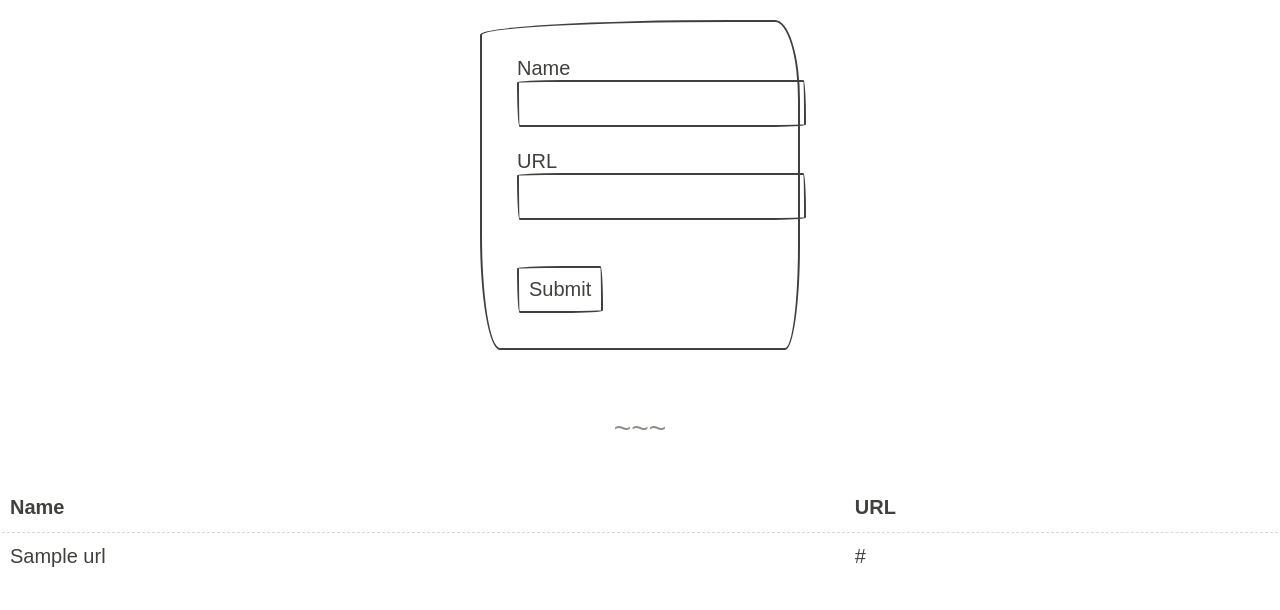
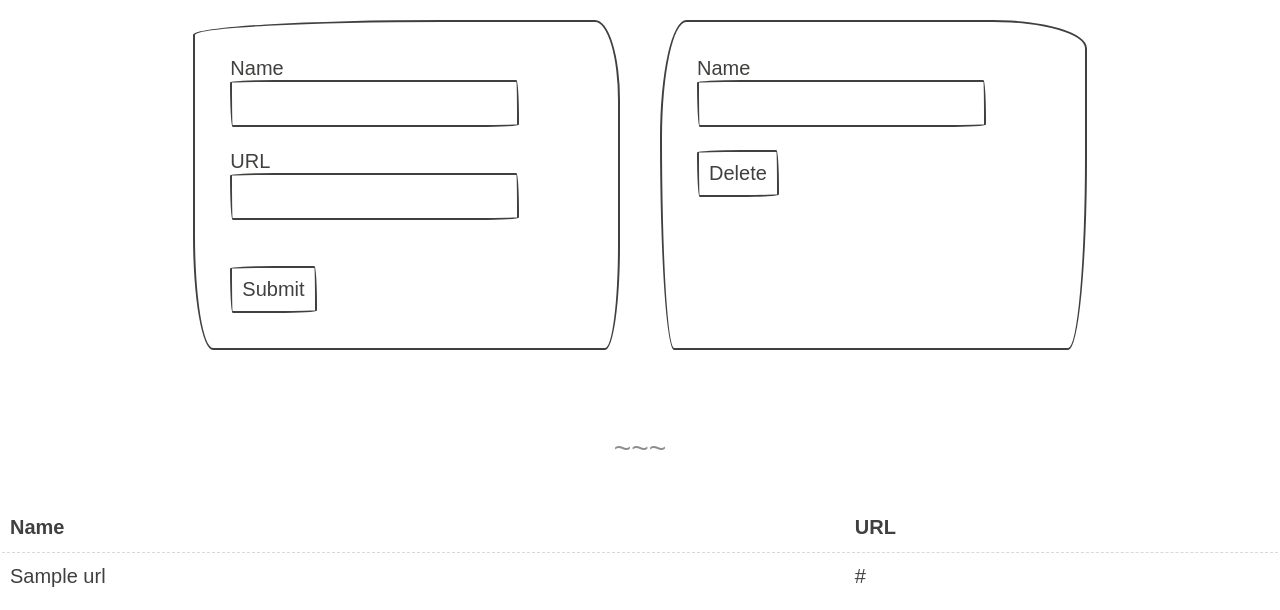
Before and after one commit to yumpyy/rss-reader, a Flask app: template templates/addfeed.html in a window 1280 px wide. Shown: the top 610 px of the page. Run offline with Flask 3, Linux system fonts and the light colour scheme; the template is opened without the code that fills it: most values are stand-ins (such as "Sample title", 1, 10 or a date in 2020); some web fonts are replaced.

Commit message:
Can delete feeds now, moved /add to /manage

```diff
--- a/app.py
+++ b/app.py
@@ -1,6 +1,6 @@
 from flask import Flask, render_template, request
 from main import feedFetch
-from db import addDataToSql, urlsFromDatabase
+from db import addDataToSql, urlsFromDatabase, deleteDataSql
 
 app = Flask(__name__)
 
@@ -26,18 +26,31 @@ def articleRead():
 
     return render_template("404.html")
 
-@app.route("/add", methods=['POST', 'GET'])
+@app.route("/manage", methods=['POST', 'GET'])
 def addFeed():
 
     if request.method == "GET":
         return render_template("addfeed.html", urlData=urlsFromDatabase())
 
     name = request.form.get("name")
+    action = request.form.get("action")
     url = request.form.get("url")
 
-    if addDataToSql(url, name):
+    if action == "Submit":
+
+        if addDataToSql(url, name):
+            return render_template("addfeed.html", urlData=urlsFromDatabase())
+        else:
+            return render_template("404.html")
+
+    elif action == "Delete":
+
+        if deleteDataSql(name):
+            return render_template("addfeed.html", urlData=urlsFromDatabase())
+        else:
+            return render_template("404.html")
+
+    else:
         return render_template("addfeed.html", urlData=urlsFromDatabase())
 
-    return render_template("404.html")
-
 app.run(debug=True)
--- a/credentials.json
+++ b/credentials.json
@@ -1,4 +1,4 @@
 {
-  "username" : "",
-  "password" : ""
+  "username" : "anupam",
+  "password" : "anupam"
 }
--- a/static/styles/addfeed.css
+++ b/static/styles/addfeed.css
@@ -3,7 +3,7 @@ html {
 }
 
 .form-container {
-  margin: 20px auto;
+  margin: 20px;
   width: 60%;
   padding: 10px;
 }
--- a/templates/addfeed.html
+++ b/templates/addfeed.html
@@ -9,8 +9,9 @@
   </head>
   <body>
 
-    <div class="form-container sm-3 col border border-5 border-primary">
-    <form action="/add" method="post">
+    <div class="row flex-center">
+      <div class="form-container sm-3 col border border-5 border-primary sm-4 col">
+      <form action="/manage" method="post">
         <div>
           <label for="name">Name</label><br>
           <input id="text18" type="text" name="name" ><br>
@@ -21,8 +22,23 @@
           <input type="text" name="url"><br><br>
         </div>
 
+        <input type="hidden" name="action" value="Submit">
         <input class="btn-secondary-outline" type="submit" value="Submit">
       </form>
+      </div>
+
+
+      <div class="form-container sm-3 col border border-6 border-primary sm-4 col">
+        <form action="/manage" method="post">
+          <div>
+            <label for="name">Name</label><br>
+            <input id="text18" type="text" name="name"><br>
+          </div>
+
+        <input type="hidden" name="action" value="Delete">
+        <input class="btn-secondary-outline" type="submit" value="Delete">
+        </form>
+      </div>
     </div>
 
     <br><br>
--- a/templates/index.html
+++ b/templates/index.html
@@ -11,7 +11,7 @@
     <h1>Feeder</h1>
     <ul class="breadcrumb border">
       <li><a class="active" href="/">Home</a></li>
-      <li><a href="/add">Add</a></li>
+      <li><a href="/manage">Add</a></li>
     </ul>
 
     <div class="feeds-container">
```
Also changed, not shown: db.py (+33 -2 lines). Lines whose indentation alone changed are shown as unchanged.
